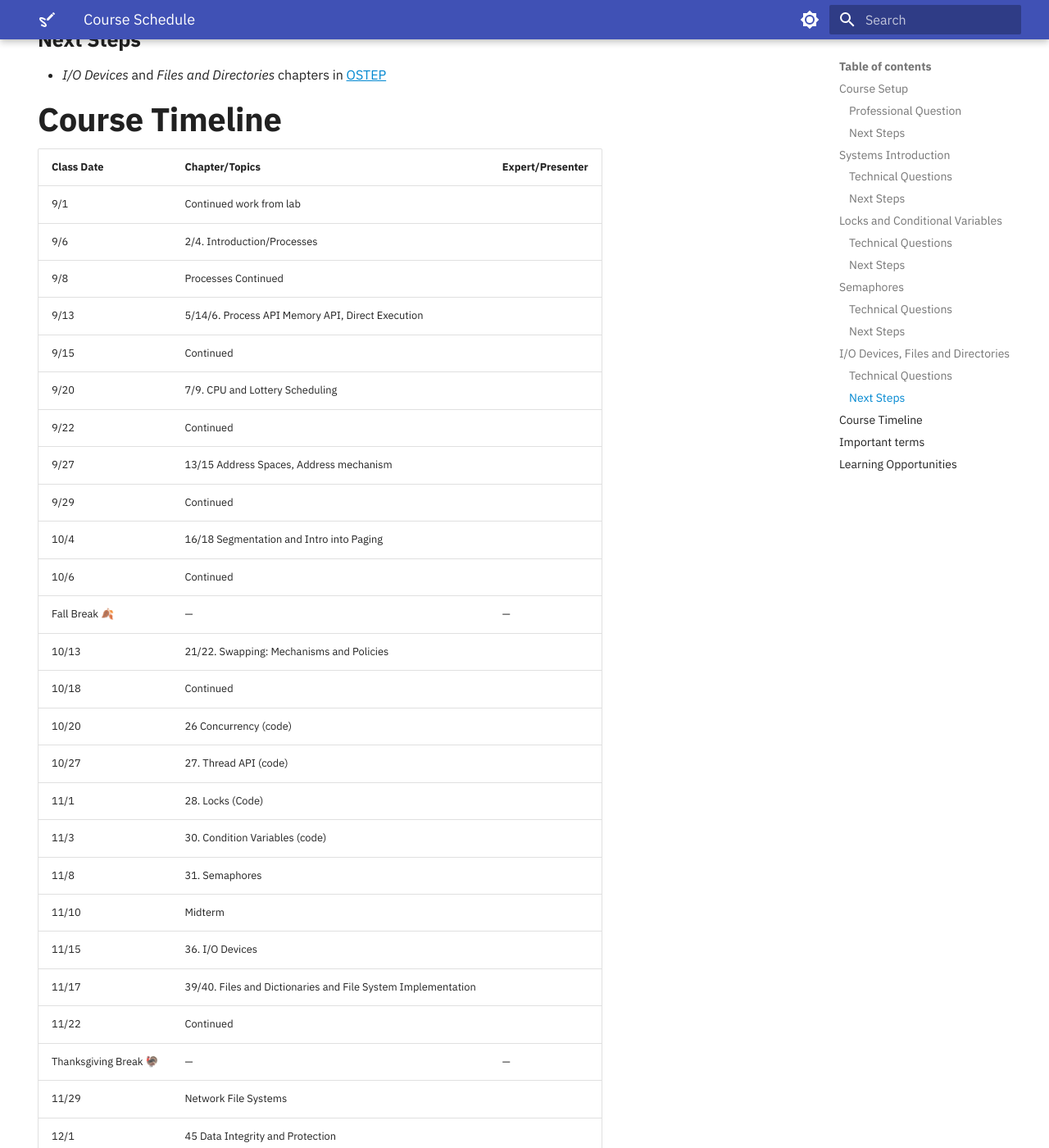
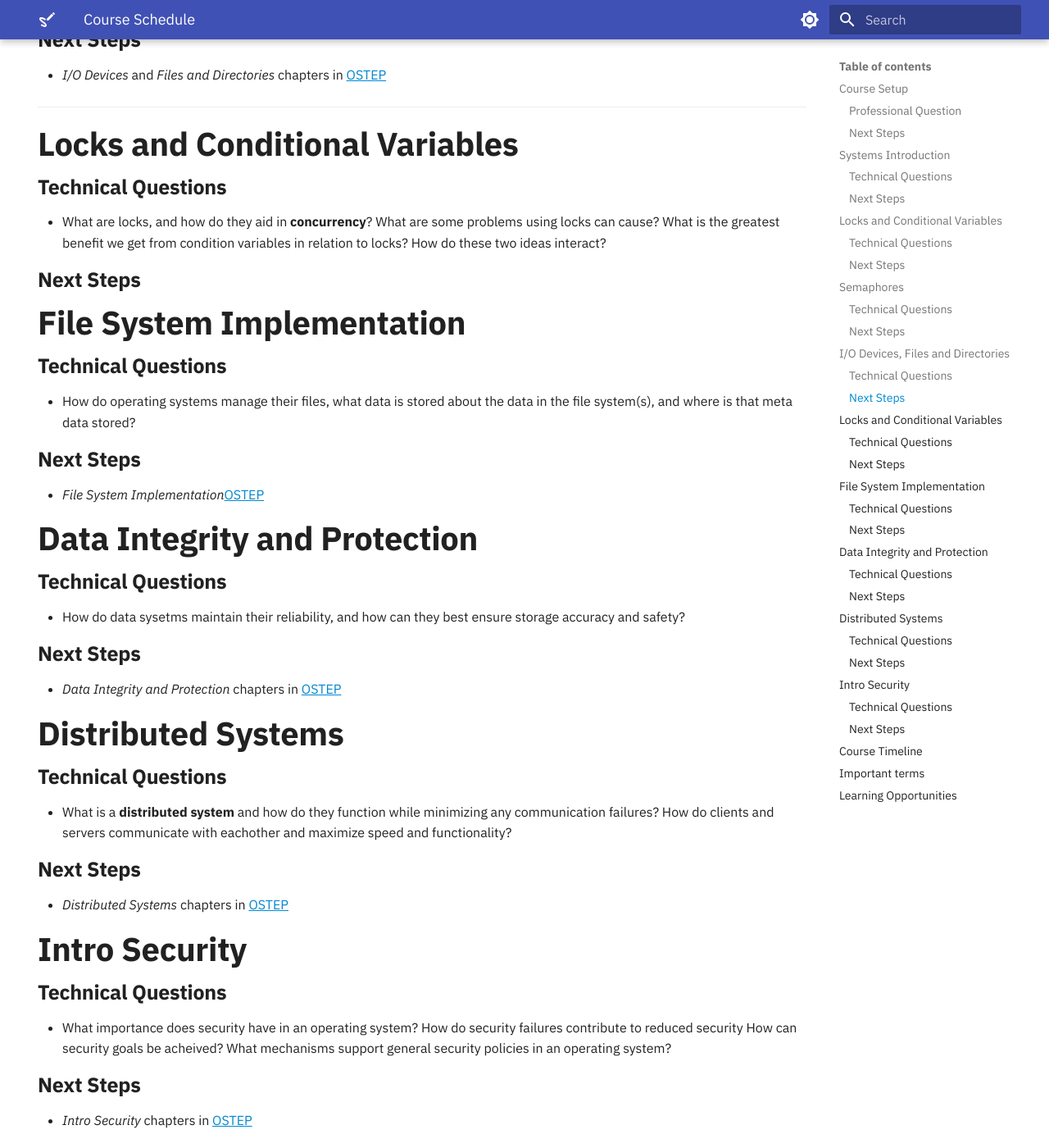
Before and after one commit to OS-Sketch/www.os-sketch.com, an MkDocs documentation site: the page built from docs/operating-systems/schedule.md, in a window 1280 px wide and 1400 px high, scrolled down 1598 px. Shown: the whole window at 82% size. Built offline with MkDocs 1.6.1 and Material for MkDocs 9.7.7, drawn with Linux system fonts in a browser that asks for light colours.

Commit message:
Added technical questions and next steps to schedule.md file for five chapters.

```diff
--- a/docs/operating-systems/schedule.md
+++ b/docs/operating-systems/schedule.md
@@ -78,6 +78,55 @@ hide:
 ### Next Steps
 
 - *I/O Devices* and *Files and Directories* chapters in [OSTEP](https://pages.cs.wisc.edu/~remzi/OSTEP/)
+
+---
+
+## Locks and Conditional Variables
+
+### Technical Questions
+
+- What are locks, and how do they aid in **concurrency**?  What are some problems using locks can cause?  What is the greatest benefit we get from condition variables in relation to locks?  How do these two ideas interact?
+
+### Next Steps
+
+
+## File System Implementation
+
+### Technical Questions
+
+- How do operating systems manage their files, what data is stored about the data in the file system(s), and where is that meta data stored?
+
+### Next Steps
+- *File System Implementation*[OSTEP](https://pages.cs.wisc.edu/~remzi/OSTEP/file-implementation.pdf)
+
+## Data Integrity and Protection
+
+### Technical Questions
+
+- How do data sysetms maintain their reliability, and how can they best ensure storage accuracy and safety?
+
+### Next Steps
+- *Data Integrity and Protection* chapters in [OSTEP](https://pages.cs.wisc.edu/~remzi/OSTEP/file-integrity.pdf)
+
+## Distributed Systems
+
+### Technical Questions
+
+- What is a **distributed system** and how do they function while minimizing any communication failures? How do clients and servers communicate with eachother and maximize speed and functionality?
+
+### Next Steps
+
+- *Distributed Systems* chapters in [OSTEP](https://pages.cs.wisc.edu/~remzi/OSTEP/dist-intro.pdf)
+
+
+## Intro Security
+
+### Technical Questions
+
+- What importance does security have in an operating system? How do security failures contribute to reduced security How can security goals be acheived? What mechanisms support general security policies in an operating system?
+
+### Next Steps
+- *Intro Security* chapters in [OSTEP](https://pages.cs.wisc.edu/~remzi/OSTEP/security-intro.pdf)
 
 ## Course Timeline
 
```
